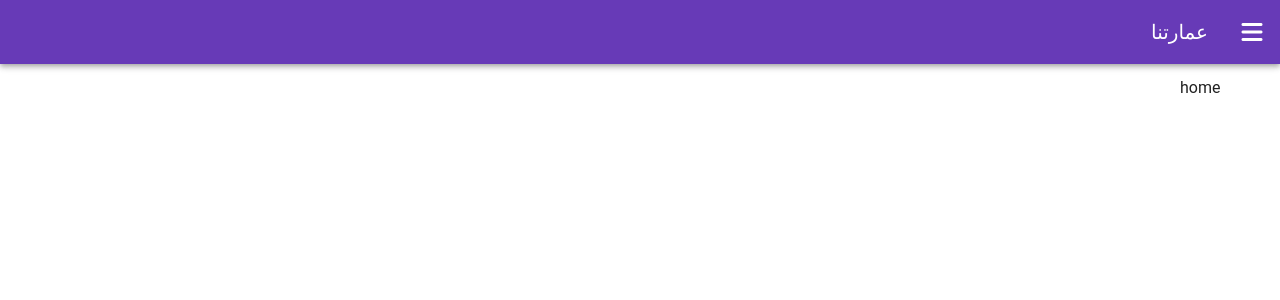
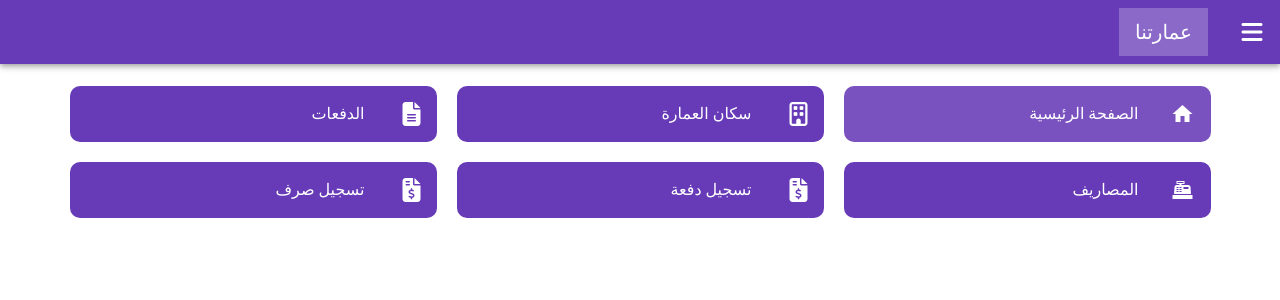
Before and after one commit to AmerSafia/amartna, a Vue app: page / in a window 1280 px wide. Shown: the top 300 px of the page. Built offline with nearby package versions, Linux system fonts and the light colour scheme.

Commit message:
update Home

```diff
--- a/src/App.vue
+++ b/src/App.vue
@@ -16,6 +16,12 @@ export default {
   data() {
     return {
       nav: [
+          {
+          name: "الصفحة الرئيسية",
+          url: "/",
+          icon: "mdi-home",
+          id: 1,
+        },
         {
           name: "سكان العمارة",
           url: "populations",
--- a/src/components/Navbar.vue
+++ b/src/components/Navbar.vue
@@ -3,8 +3,9 @@
     <v-card class="mx-auto" height="100%" min-height="100vh" width="100%">
       <v-app-bar color="deep-purple" dark>
         <v-app-bar-nav-icon @click="drawer = true"></v-app-bar-nav-icon>
-
-        <v-toolbar-title class="direction-ltr">عمارتنا</v-toolbar-title>
+        <v-toolbar-title>
+          <v-list-item to="/" active-class="deActive"> عمارتنا </v-list-item></v-toolbar-title
+        >
       </v-app-bar>
 
       <v-navigation-drawer v-model="drawer" absolute temporary>
@@ -49,4 +50,7 @@ export default {
 .v-list-item__icon {
   margin: auto;
 }
+.deActive{
+  color: #fff;
+}
 </style>
--- a/src/views/AddPayment.vue
+++ b/src/views/AddPayment.vue
@@ -84,7 +84,3 @@ export default {
   },
 };
 </script>
-
-<style>
-
-</style>
--- a/src/views/Home.vue
+++ b/src/views/Home.vue
@@ -1,14 +1,71 @@
 <template>
-<div>
-  home
-</div>
+  <v-layout wrap>
+    <v-list-item
+      v-for="item of nav"
+      :key="item.id"
+      :to="item.url"
+      class="home-card p-0"
+    >
+      <v-list-item-icon>
+        <v-icon color="white">{{ item.icon }}</v-icon>
+      </v-list-item-icon>
+      <v-list-item-title class="bold">
+        {{ item.name }}
+      </v-list-item-title>
+    </v-list-item>
+  </v-layout>
 </template>
 
 <script>
+//  <a :href="item.url">
+//     <div class="home-card elevation-15">{{ item.name }}</div></a
+//   >
 export default {
-  name: 'Home',
-  components: {
-
-  }
+  name: "Home",
+  data() {
+    return {
+      nav: [
+        {
+          name: "الصفحة الرئيسية",
+          url: "/",
+          icon: "mdi-home",
+          id: 1,
+        },
+        {
+          name: "سكان العمارة",
+          url: "populations",
+          icon: "far fa-building",
+          id: 1,
+        },
+        { name: "الدفعات", url: "payments", icon: "fas fa-file-alt", id: 2 },
+        { name: "المصاريف", url: "Expenses", icon: "mdi-cash-register", id: 3 },
+        {
+          name: "تسجيل دفعة",
+          url: "addpayment",
+          icon: "fas fa-file-invoice-dollar",
+          id: 4,
+        },
+        {
+          name: "تسجيل صرف",
+          url: "addexpenses",
+          icon: "fas fa-file-invoice-dollar",
+          id: 5,
+        },
+      ],
+    };
+  },
+};
+</script>
+<style >
+.home-card {
+  /* text-align: center; */
+  background-color: #673ab7;
+  margin: 10px 10px;
+  border-radius: 10px !important;
+  color: #fff !important;
+  flex: 1 1 30% !important;
 }
-</script>
+.home-card .v-list-item__icon{
+  color: #fff !important;
+}
+</style>
```
